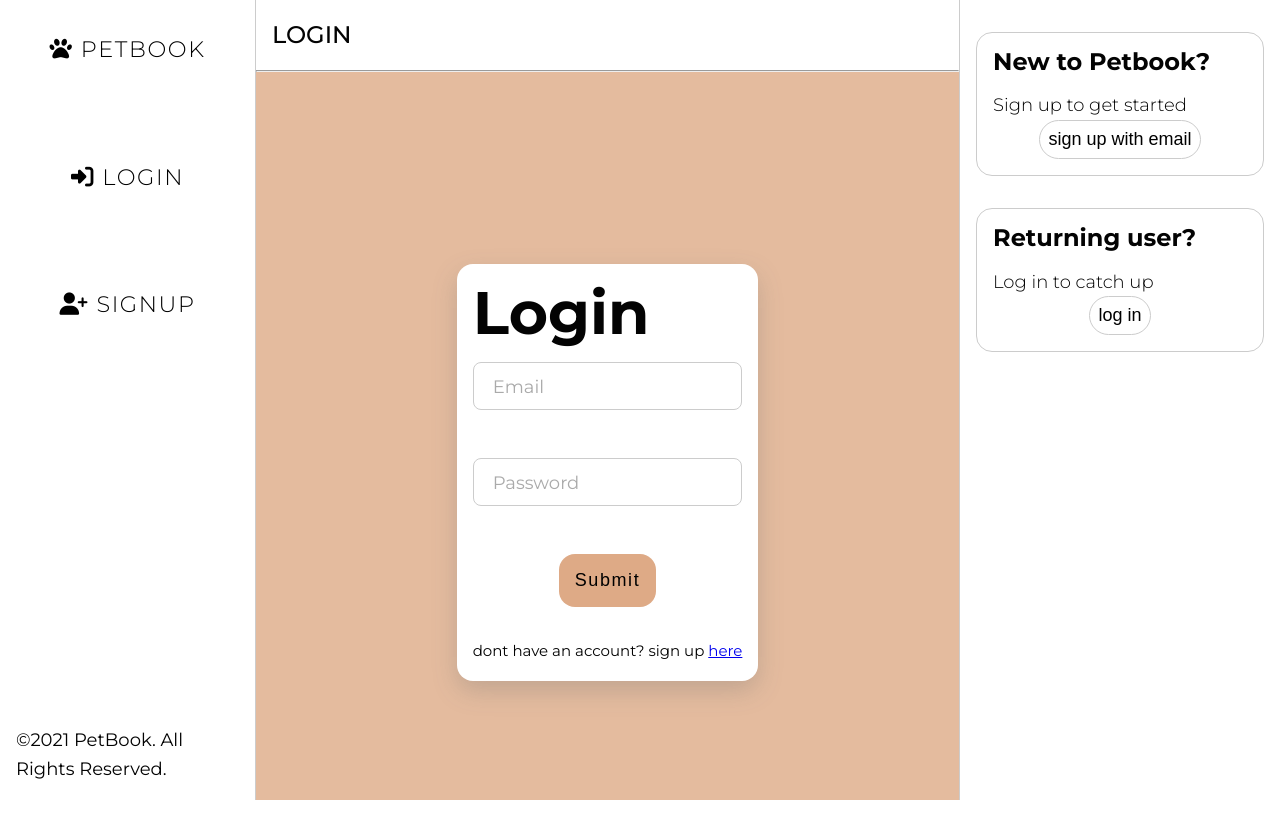
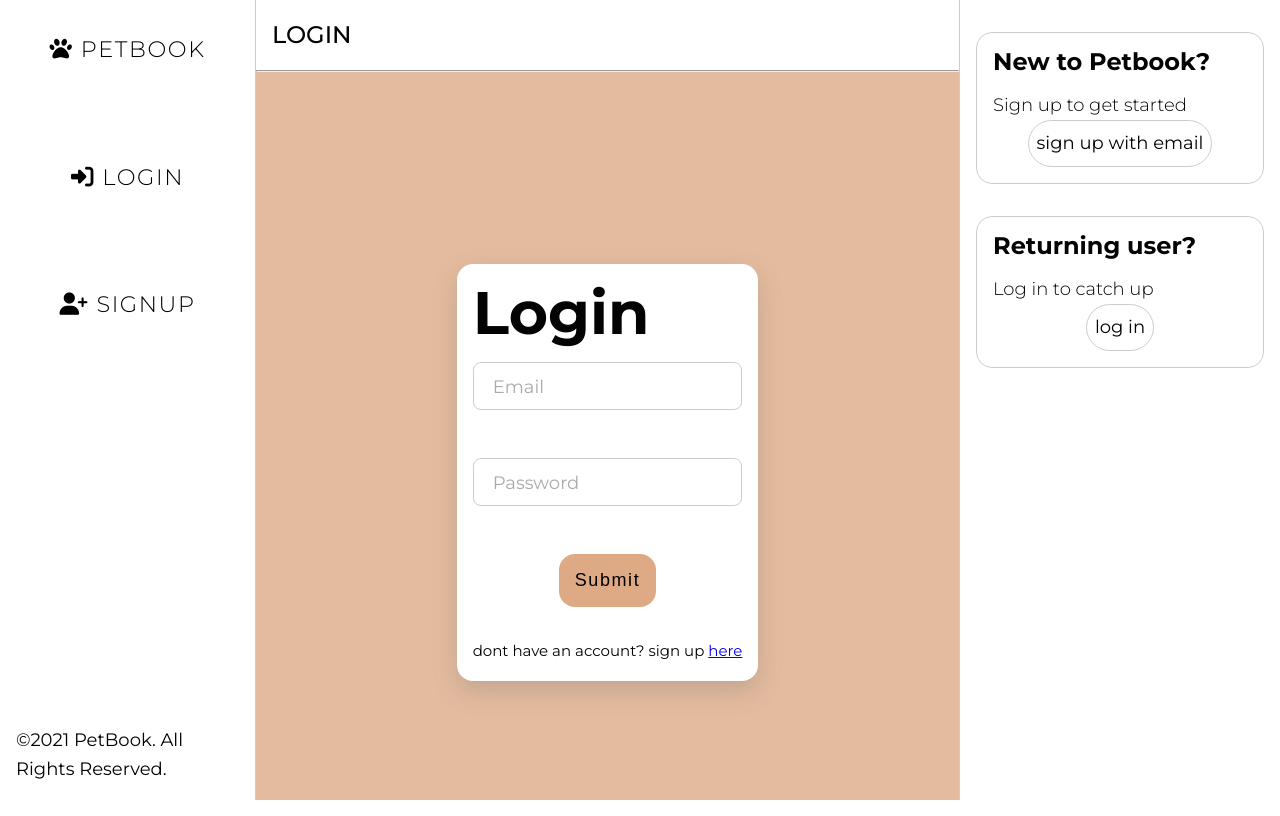
Before and after one commit to alandsilva/petbook, a React (Create React App) app: page /login in a window 1280 px wide. Built offline with nearby package versions, Linux system fonts and the light colour scheme.

Commit message:
Added baseURL

```diff
--- a/package.json
+++ b/package.json
@@ -45,7 +45,7 @@
       "last 1 safari version"
     ]
   },
-  "proxy": "http://localhost:5000/petbook-cb3c1/us-central1/api/",
+  "proxy": "https://us-central1-petbook-cb3c1.cloudfunctions.net/api",
   "devDependencies": {
     "redux-devtools-extension": "^2.13.9"
   }
--- a/src/App.js
+++ b/src/App.js
@@ -47,6 +47,9 @@ const theme = createTheme({
     },
   },
 });
+
+axios.defaults.baseURL =
+  'https://us-central1-petbook-cb3c1.cloudfunctions.net/api';
 
 const token = localStorage.FBToken;
 if (token) {
--- a/src/components/layout/Banner.js
+++ b/src/components/layout/Banner.js
@@ -1,5 +1,6 @@
 import React from 'react';
 import { useSelector } from 'react-redux';
+import { Link } from 'react-router-dom';
 import NewPost from '../posts/NewPost';
 import Notifications from '../profile/Notifications';
 
@@ -24,7 +25,9 @@ const Banner = () => {
         <h3 className={classes.title}>New to Petbook?</h3>
         <p className={classes.caption}>Sign up to get started</p>
         <div className={classes.buttons}>
-          <button className={classes.button}>sign up with email</button>
+          <Link to='/signup' className={classes.button}>
+            sign up with email
+          </Link>
         </div>
       </div>
 
@@ -32,7 +35,9 @@ const Banner = () => {
         <h3 className={classes.title}>Returning user?</h3>
         <p className={classes.caption}>Log in to catch up</p>
         <div className={classes.buttons}>
-          <button className={classes.button}>log in</button>
+          <Link to='/login' className={classes.button}>
+            log in
+          </Link>
         </div>
       </div>
     </div>
--- a/src/components/layout/Banner.module.css
+++ b/src/components/layout/Banner.module.css
@@ -37,6 +37,8 @@
   border-radius: 2rem;
   cursor: pointer;
   transition: 0.3s;
+  text-decoration: none;
+  color: var(--clr-dark);
 }
 
 .button:hover {
--- a/src/components/posts/PostDetails.js
+++ b/src/components/posts/PostDetails.js
@@ -12,7 +12,7 @@ import classes from './PostDetails.module.css';
 import CommentInput from './CommentInput';
 import { createComment } from '../../redux/actions/dataActions';
 
-const PostDetails = (props) => {
+const PostDetails = () => {
   const history = useHistory();
   let comment = useField('text', 'Comment');
   let { postId } = useParams();
@@ -43,7 +43,7 @@ const PostDetails = (props) => {
     <div>
       <div className={classes.post}>
         <div className={classes.header}>
-          <img src={post.userImage} alt='user image' />
+          <img src={post.userImage} alt='user' />
           <p>@{post.userHandle}</p>
         </div>
         <div className={classes.body}>{post.body}</div>
```
